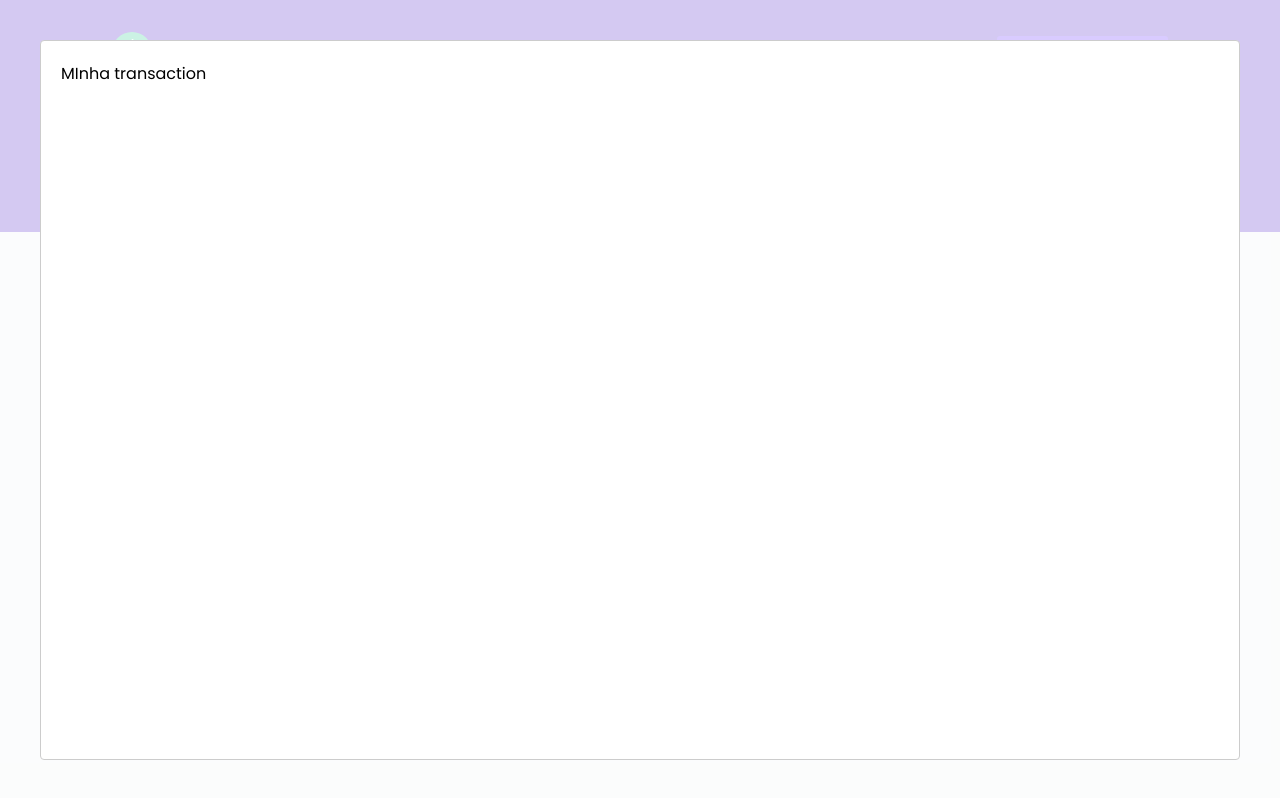
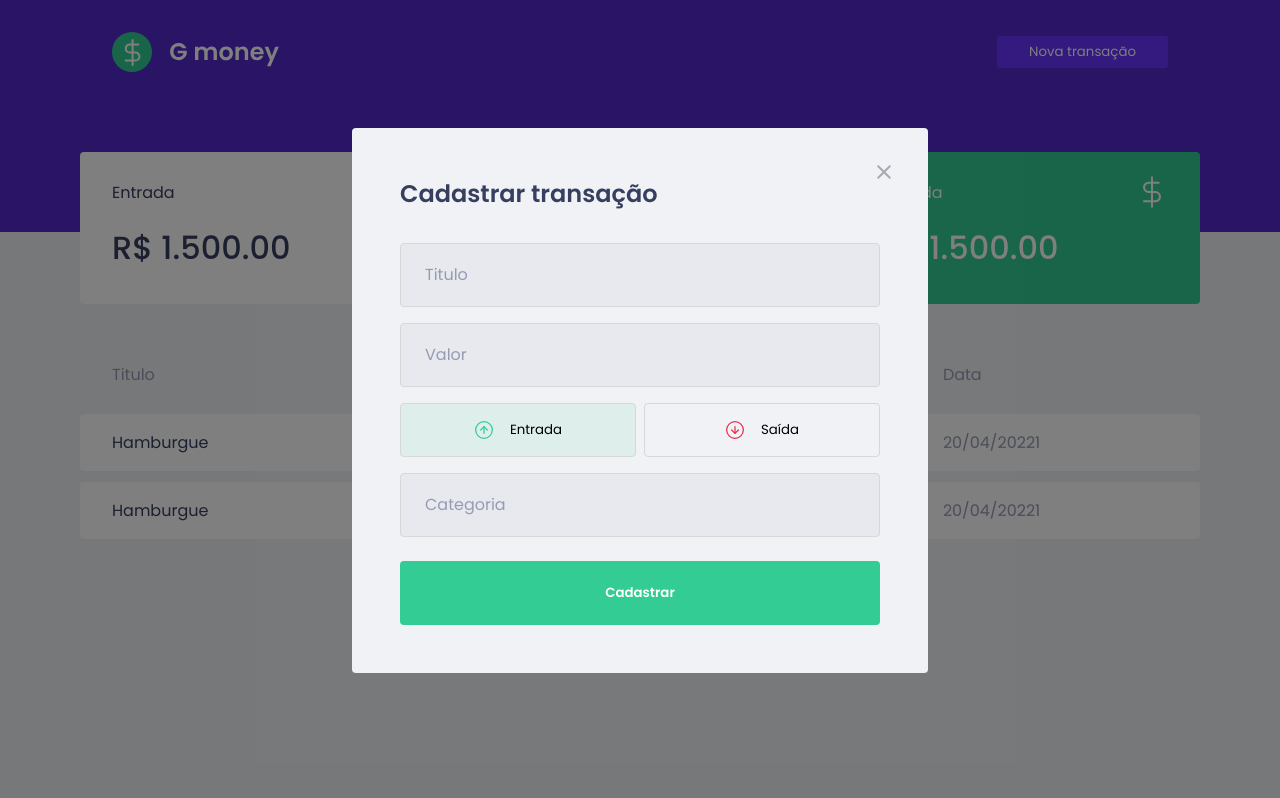
Before and after one commit to gabrielnaldi/gmoney, a React (Create React App) app: page / in a window 1280 px wide. Both pictures are taken after a click on the button "Nova transação". Built offline with nearby package versions, Linux system fonts and the light colour scheme; no server answers; what miragejs would draw is missing.

Commit message:
add new transaction modal

```diff
--- a/package.json
+++ b/package.json
@@ -4,6 +4,7 @@
   "private": true,
   "dependencies": {
     "axios": "^0.27.2",
+    "polished": "^4.2.2",
     "react": "^18.2.0",
     "react-dom": "^18.2.0",
     "react-modal": "^3.15.1",
--- a/src/App.tsx
+++ b/src/App.tsx
@@ -2,11 +2,12 @@
 import { Dashboard } from "./components/Dashboard";
 import { Header } from "./components/Header";
 import { GlobalStyle } from "./styles/global";
-import Modal from "react-modal";
 import { useState } from "react";
+import { NewTransactionModal } from "./components/NewTransactionModal";
 
 export function App() {
-  const [isNewTransactionModalOpen, setIsNewTransactionModalOpen] = useState(false);
+  const [isNewTransactionModalOpen, setIsNewTransactionModalOpen] =
+    useState(false);
 
   function handleOpenNewTransactionModal() {
     setIsNewTransactionModalOpen(true);
@@ -20,12 +21,10 @@
       <Header onHandleOpenNewTransactionModal={handleOpenNewTransactionModal} />
       <Dashboard />
 
-      <Modal
+      <NewTransactionModal
         isOpen={isNewTransactionModalOpen}
         onRequestClose={handleCloseNewTransactionModal}
-      >
-        MInha transaction
-      </Modal>
+      />
 
       <GlobalStyle />
     </>
--- /dev/null
+++ b/src/components/NewTransactionModal/index.tsx
@@ -0,0 +1,59 @@
+import Modal from "react-modal";
+import { Container, NewTransactionTypeContent, RadioBox } from "./styles";
+import closeImg from "../../assets/close.svg";
+import incomeImg from "../../assets/income.svg";
+import outcomeImg from "../../assets/outcome.svg";
+import { useState } from "react";
+
+interface NewTransactionModalProps {
+  isOpen: boolean;
+  onRequestClose: () => void;
+}
+
+export function NewTransactionModal({
+  isOpen,
+  onRequestClose,
+}: NewTransactionModalProps) {
+  const [typeActive, setTypeActive] = useState("income");
+
+  return (
+    <Modal
+      isOpen={isOpen}
+      onRequestClose={onRequestClose}
+      overlayClassName="react-modal-overlay"
+      className="react-modal-content"
+    >
+      <Container>
+        <button className="react-close-modal" onClick={onRequestClose}>
+          <img src={closeImg} alt="Close modal" />
+        </button>
+        <h2>Cadastrar transação</h2>
+        <input name="titulo" placeholder="Titulo" />
+        <input type="number" name="price" placeholder="Valor" />
+
+        <NewTransactionTypeContent>
+          <RadioBox
+            type="button"
+            isActive={typeActive === "income"}
+            onClick={() => setTypeActive("income")}
+            activeColor="green"
+          >
+            <img src={incomeImg} alt="outcome" />
+            <span>Entrada</span>
+          </RadioBox>
+          <RadioBox
+            type="button"
+            isActive={typeActive === "withdraw"}
+            onClick={() => setTypeActive("withdraw")}
+            activeColor="red"
+          >
+            <img src={outcomeImg} alt="outcome" />
+            <span>Saída</span>
+          </RadioBox>
+        </NewTransactionTypeContent>
+        <input name="categoria" placeholder="Categoria" />
+        <button type="submit">Cadastrar</button>
+      </Container>
+    </Modal>
+  );
+}
--- /dev/null
+++ b/src/components/NewTransactionModal/styles.ts
@@ -0,0 +1,90 @@
+import styled from "styled-components";
+import { transparentize, darken} from 'polished'
+
+export const Container = styled.form`
+  h2 {
+    color: var(--text-title);
+    margin-bottom: 2rem;
+    font-size: 1.5rem;
+  }
+
+  input {
+    width: 100%;
+    height: 4rem;
+    border-radius: 0.25rem;
+    background: #e7e9ee;
+    border: 1px solid #d7d7d7;
+    padding: 1.5rem;
+    font-weight: 400;
+    font-size: 1rem;
+
+    &::placeholder {
+      color: var(--text-body);
+    }
+
+    & + input {
+      margin-top: 1rem;
+    }
+  }
+
+  button[type="submit"] {
+    background: var(--green);
+    width: 100%;
+    height: 4rem;
+    color: var(--shape);
+    font-weight: 600;
+    line-height: 1.5rem;
+    padding: 0 1.5rem;
+    border: 0;
+    margin-top: 1.5rem;
+    border-radius: 0.25rem;
+
+    &:hover {
+      filter: brightness(0.9);
+    }
+  }
+`;
+
+export const NewTransactionTypeContent = styled.div`
+  display: grid;
+  grid-template-columns: [INCOME] 1fr [OUTCOME] 1fr;
+  gap: 0.5rem;
+  margin: 1rem 0;
+
+  button {
+  }
+  img {
+    height: 20px;
+    width: 20px;
+    margin-right: 1rem;
+  }
+`;
+
+interface RadioBoxProps {
+    isActive: boolean;
+    activeColor: "green" | "red";
+}
+
+const colors = {
+    green: "#33CC95",
+    red: "#E62E4D"
+}
+
+export const RadioBox = styled.button<RadioBoxProps>`
+  display: flex;
+  justify-content: center;
+  align-items: center;
+  padding: 1rem;
+  border: 1px solid #d7d7d7;
+  border-radius: 0.25rem;
+  background: ${(props) => props.isActive
+  ? transparentize(0.9, colors[props.activeColor]) : "transparent" };
+
+  display: flex;
+  align-items: center;
+  justify-content: center;
+
+  &:hover{
+    border-color: ${darken(0.2, "#d7d7d7")};
+  }
+`;
--- a/src/styles/global.ts
+++ b/src/styles/global.ts
@@ -54,4 +54,38 @@
         cursor: not-allowed;
     }
 
+
+    .react-modal-overlay{
+        background: rgba(0, 0, 0, 0.5);
+        position: fixed;
+        top: 0;
+        bottom: 0;
+        right: 0;
+        left: 0;
+        display: flex;
+        align-items: center;
+        justify-content: center;
+    }
+
+    .react-modal-content{
+        width: 100%;
+        max-width: 576px;
+        position: relative;
+        background-color: var(--background);
+        padding: 3rem;
+        border-radius: 0.25rem;
+    }
+
+    .react-close-modal{
+        background: transparent;
+        border: 0;
+        position: absolute;
+        top: 1.5rem;
+        right: 1.5rem;
+
+        transition: filter 0.2s;
+        &:hover{
+            filter: brightness(0.8);
+        }
+    }
 `;
```
Also changed, not shown: 1 other file (tests, documents, lock files or other folders).
